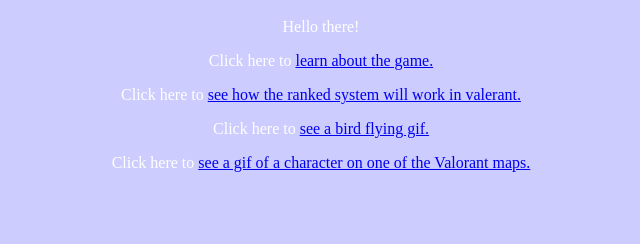
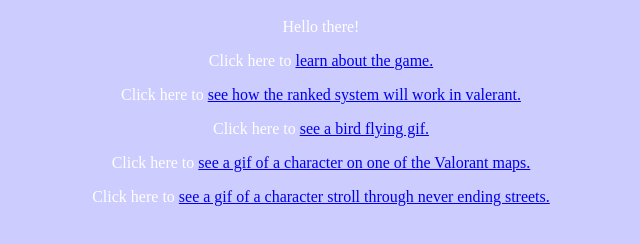
Before and after one commit to FreshMayo/myers-website, a plain HTML site: page index.html in a window 1280 px wide. Shown: the part 48-292 px from the top of the page, without its empty margins (319-959 px from the left). Drawn offline with Linux system fonts and the light colour scheme.

Commit message:
Update index.html

```diff
--- a/index.html
+++ b/index.html
@@ -14,6 +14,7 @@
     <p>Click here to <a href="rollOver.html">see how the ranked system will work in valerant. </a>
     <p>Click here to <a href="anim1.html"> see a bird flying gif. </a>
     <p>Click here to <a href="walking1.html"> see a gif of a character on one of the Valorant maps. </a>
+        <p>Click here to <a href="walkingMan.html"> see a gif of a character stroll through never ending streets. </a>
     </center>
 </font>
 </body>
```
